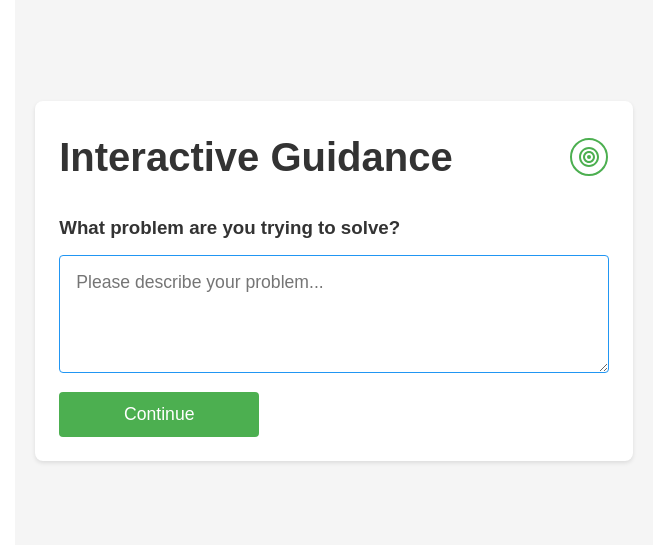
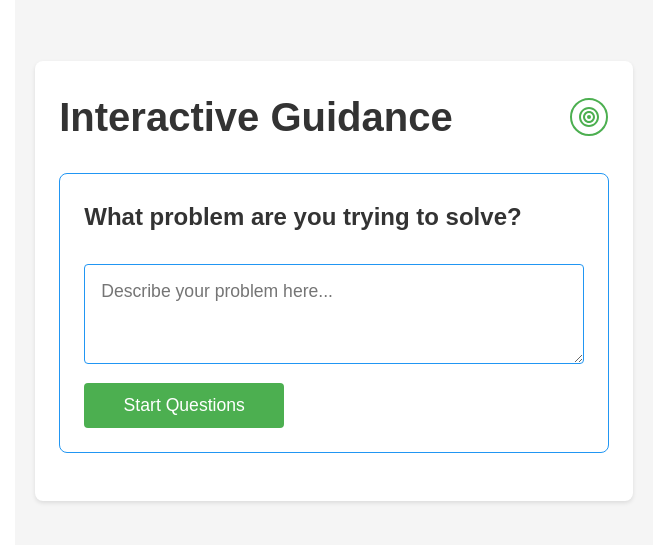
Before and after one commit to LiuAnnie/vue-widget, a Vue app: page / in a window 1280 px wide. Shown: the part 151-696 px from the top of the page, without its empty margins (306-973 px from the left). Built offline with nearby package versions, Linux system fonts and the light colour scheme.

Commit message:
Standardize heading styles: Update 'What problem are you trying to solve?' heading to match other question headings with consistent font size and color

```diff
--- a/src/components/InteractiveGuidanceWidget.vue
+++ b/src/components/InteractiveGuidanceWidget.vue
@@ -7,15 +7,15 @@
 
     <div class="widget-content">
       <!-- Problem Description Section -->
-      <div v-if="!problemDescription" class="problem-description">
+      <div v-if="!currentQuestions.length && !answeredQuestions.length" class="user-problem">
         <h3>What problem are you trying to solve?</h3>
         <textarea
           v-model="userProblem"
-          placeholder="Please describe your problem..."
-          rows="4"
+          placeholder="Describe your problem here..."
+          @input="handleUserProblemInput"
         ></textarea>
-        <button @click="submitProblem" :disabled="!userProblem.trim()">
-          Continue
+        <button @click="startQuestions" :disabled="!userProblem.trim()">
+          Start Questions
         </button>
       </div>
 
@@ -261,6 +261,12 @@ export default {
       this.feedback = null
       this.problemDescription = ''
       this.userProblem = ''
+    },
+    startQuestions() {
+      this.submitProblem()
+    },
+    handleUserProblemInput() {
+      // Implementation of handleUserProblemInput method
     }
   }
 }
@@ -636,23 +642,27 @@ input {
   }
 }
 
+.user-problem {
+  background-color: white;
+  padding: 1.5rem;
+  border-radius: 8px;
+  border: 1px solid var(--secondary-color);
+  margin-bottom: 1.5rem;
+}
+
+.user-problem h3 {
+  color: var(--accent-color);
+  margin-bottom: 1rem;
+  font-size: clamp(1.1rem, 3vw, 1.5rem);
+  text-align: left;
+}
+
 .dark-mode .user-problem {
   background-color: #2a2a2a;
   border-color: #89AAE6;
-  color: #f5f5f5;
 }
 
 .dark-mode .user-problem h3 {
   color: #f5f5f5;
 }
-
-.dark-mode .user-problem textarea {
-  background-color: #333;
-  border-color: #89AAE6;
-  color: #f5f5f5;
-}
-
-.dark-mode .user-problem textarea::placeholder {
-  color: rgba(245, 245, 245, 0.5);
-}
 </style>
```
